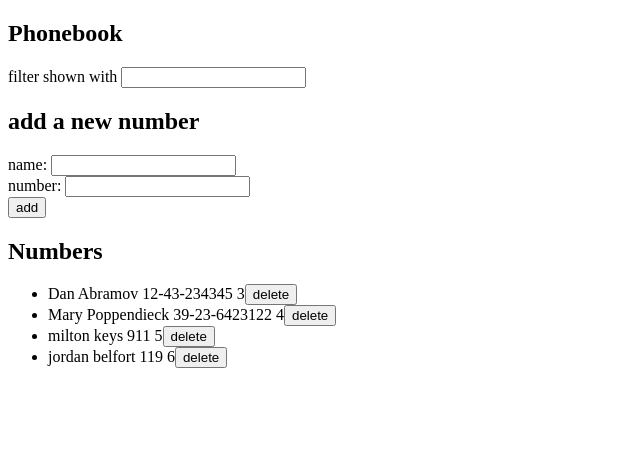
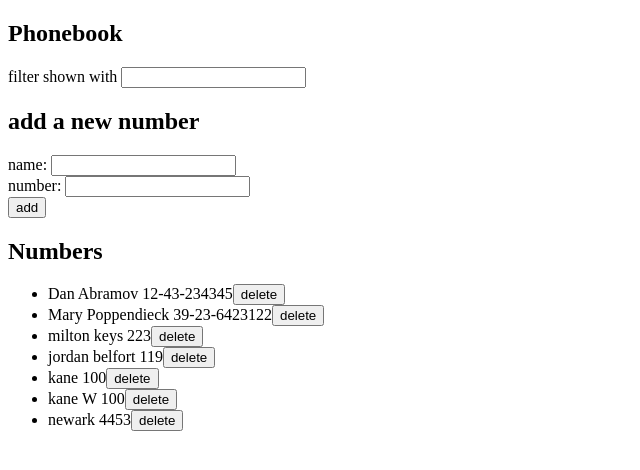
Before and after one commit to gurramnikhil4/FullStackOpen, a React (Vite) app in the folder part2/phonebook/: page / in a window 1280 px wide. Shown: the top 470 px of the page, without its empty margins (0-640 px from the left). Built offline with nearby package versions, Linux system fonts and the light colour scheme; data requests are answered from the project's data file.

Commit message:
Ex 2.15 Implement Duplicate Name

```diff
--- a/part2/phonebook/db.json
+++ b/part2/phonebook/db.json
@@ -12,13 +12,28 @@
     },
     {
       "name": "milton keys",
-      "number": "911",
+      "number": "223",
       "id": 5
     },
     {
       "name": "jordan belfort",
       "number": "119",
       "id": 6
+    },
+    {
+      "name": "kane",
+      "number": "100",
+      "id": 7
+    },
+    {
+      "name": "kane W",
+      "number": "100",
+      "id": 8
+    },
+    {
+      "name": "newark",
+      "number": "4453",
+      "id": 9
     }
   ]
 }
--- a/part2/phonebook/src/App.jsx
+++ b/part2/phonebook/src/App.jsx
@@ -7,6 +7,7 @@ import contactServices from './services/contacts'
 const App = () => {
 
   const [persons, setPersons] = useState([])
+  // const [toDisplay, setDisplay]=useState([])
   const [newName, setNewName] = useState('')
   const [newNumber, setNewNumber] = useState('')
   const [newSearch, setNewSearch] = useState('')
@@ -24,9 +25,18 @@ const App = () => {
 
 const handleSubmit = (event)=>{
   event.preventDefault();
-  if(persons.some(person=>person.name==newName)){
-    alert(`${newName} is already added to phonebook`)
-  }
+  let toFind=null;
+  if(toFind=persons.find(person=>person.name==newName)){
+    if (window.confirm(`${newName} is already added to phonebook, replace the old number with a new one?`)) {
+      const newObject={...toFind, number:newNumber}
+      contactServices.update(newObject.id,newObject).then(
+       (response)=> {
+        setPersons(persons.map((person)=>{
+          return person.id==response.id?response:person
+        }))
+       })
+      }
+    }
   else{
     const newNameObject = {
     name:newName,
--- a/part2/phonebook/src/components/Persons.jsx
+++ b/part2/phonebook/src/components/Persons.jsx
@@ -8,7 +8,8 @@ const Persons = ({persons,handleDelete})=>{
 const Person = (props)=>{
   return(
     <li>
-      {props.person.name} {props.person.number} {props.person.id}
+      {/* {console.log(props.person)} */}
+      {props.person.name} {props.person.number}
       <button onClick={()=>props.deleteContact(props.person.name, props.person.id)}>delete</button>
     </li>
   )
--- a/part2/phonebook/src/services/contacts.js
+++ b/part2/phonebook/src/services/contacts.js
@@ -15,4 +15,10 @@ const remove = id =>{
     return axios.delete(`${baseUrl}/${id}`)
 }
 
-export default { getAll, create, remove }
+const update = (id, newObject) =>{
+   const request = axios.put(`${baseUrl}/${id}`, newObject)
+   return request.then(response=>response.data)
+}
+
+
+export default { getAll, create, remove, update }
```
